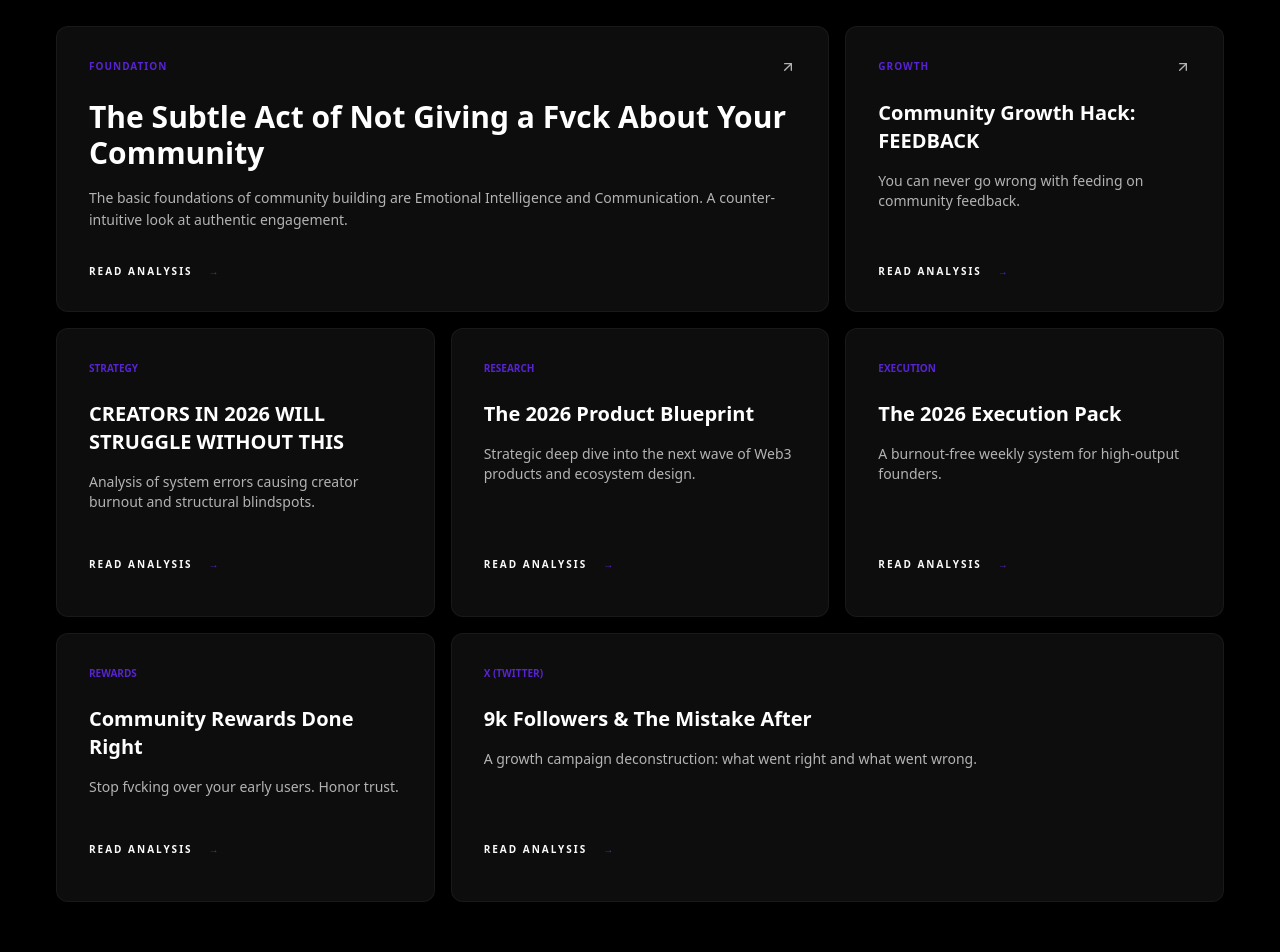
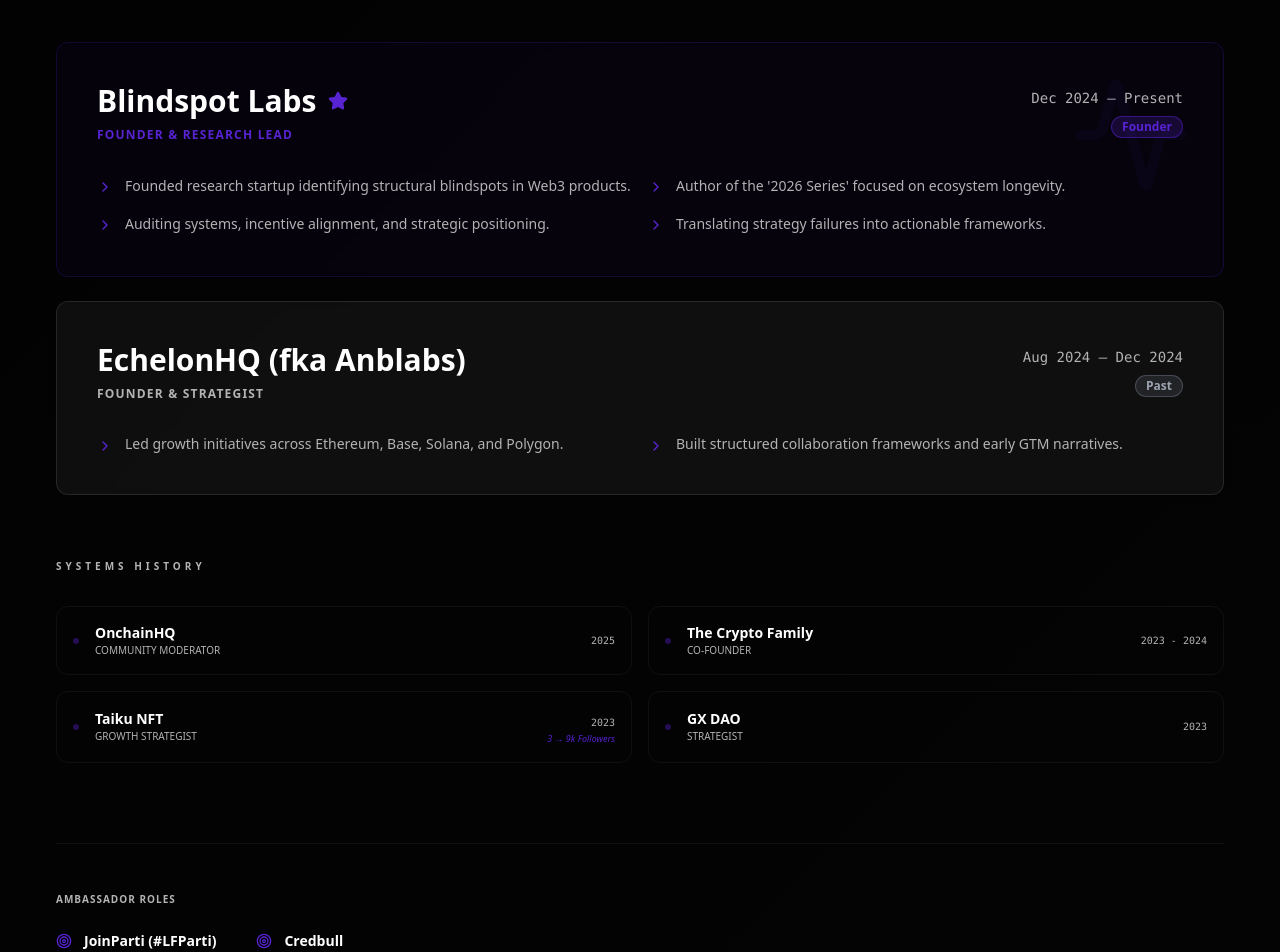
Before and after one commit to 0xmojeeb/mojeeb, a React (Vite) app: page / in a window 1280 px wide. Shown: the part 3380-4332 px from the top of the page. Built offline with nearby package versions, Linux system fonts and the light colour scheme.

Commit message:
Rename Blog component to Experience

```diff
--- a/src/components/Experience.tsx
+++ b/src/components/Experience.tsx
@@ -1,128 +1,143 @@
 import { Card, CardContent } from "@/components/ui/card";
-import { Button } from "@/components/ui/button";
-import { ArrowUpRight } from "lucide-react";
+import { Badge } from "@/components/ui/badge";
+import { Star, ChevronRight, Activity, Target } from "lucide-react";
 
-const Blog = () => {
+const Experience = () => {
   return (
-    <section id="blog" className="py-24 px-6 bg-background">
+    <section id="experience" className="py-24 px-6 bg-background/50">
       <div className="container mx-auto">
-        {/* HEADER */}
-        <div className="flex flex-col md:flex-row md:items-end justify-between mb-16 gap-6 text-white text-left">
-          <div className="max-w-2xl">
-            <span className="text-primary text-[10px] font-bold tracking-[0.4em] uppercase mb-4 block">
-              Intelligence Feed
-            </span>
-            <h2 className="text-4xl md:text-6xl font-bold leading-tight">
-              Featured <span className="gradient-text">Posts.</span>
-            </h2>
-          </div>
-          <p className="text-muted-foreground text-sm uppercase tracking-widest max-w-[200px] leading-relaxed border-l border-white/10 pl-4 font-bold">
-            Public thinking on systems and structural blindspots.
-          </p>
+        {/* 1. STRATEGIC HEADER */}
+        <div className="max-w-4xl mb-20">
+          <span className="text-primary text-[10px] font-bold tracking-[0.4em] uppercase mb-4 block">
+            The Track Record
+          </span>
+          <h2 className="text-4xl md:text-6xl font-bold mb-8 leading-tight text-white">
+            Systems <span className="gradient-text">History.</span>
+          </h2>
         </div>
 
-        {/* ROW 1: THE PILLARS (2/3 + 1/3) */}
-        <div className="grid grid-cols-1 md:grid-cols-3 gap-4 mb-4">
-          <Card className="glass-card group hover:border-primary/50 transition-all duration-300 flex flex-col md:col-span-2">
-            <CardContent className="p-8 flex flex-col h-full text-left">
-              <div className="flex justify-between items-start mb-6">
-                <span className="text-[10px] font-bold tracking-widest text-primary uppercase">Foundation</span>
-                <ArrowUpRight className="w-4 h-4 text-muted-foreground group-hover:text-primary" />
+        {/* 2. HIGH-IMPACT FEATURED ROLES */}
+        <div className="grid grid-cols-1 gap-6 mb-16">
+          {/* BLINDSPOT LABS */}
+          <Card className="glass-card border-primary/20 bg-primary/5 overflow-hidden group">
+            <CardContent className="p-8 md:p-10 relative">
+              <div className="absolute top-0 right-0 p-8 opacity-5 group-hover:opacity-10 transition-opacity">
+                <Activity size={120} className="text-primary" />
               </div>
-              <h3 className="text-2xl md:text-3xl font-bold mb-4 text-white group-hover:text-primary transition-colors">
-                The Subtle Act of Not Giving a Fvck About Your Community
-              </h3>
-              <p className="text-muted-foreground mb-8 leading-relaxed text-sm flex-grow">
-                The basic foundations of community building are Emotional Intelligence and Communication. A counter-intuitive look at authentic engagement.
-              </p>
-              <Button variant="ghost" className="w-fit p-0 h-auto font-bold text-[10px] uppercase tracking-[0.2em] hover:bg-transparent hover:text-white group/btn" asChild>
-                <a href="https://mojeebhq.medium.com/the-subtle-act-of-not-giving-a-fvck-about-your-community-community-building-31043b5160aa" target="_blank">
-                  Read Analysis <span className="text-primary group-hover/btn:translate-x-1 transition-transform inline-block ml-2">→</span>
-                </a>
-              </Button>
+              <div className="flex flex-col md:flex-row md:items-center justify-between gap-4 mb-8">
+                <div>
+                  <div className="flex items-center gap-3 mb-2">
+                    <h3 className="text-2xl md:text-3xl font-bold text-white">Blindspot Labs</h3>
+                    <Star className="w-5 h-5 text-primary fill-current" />
+                  </div>
+                  <p className="text-primary font-bold tracking-widest text-xs uppercase text-left">Founder & Research Lead</p>
+                </div>
+                <div className="flex flex-col md:items-end text-left md:text-right">
+                  <span className="text-sm text-muted-foreground font-mono">Dec 2024 – Present</span>
+                  <Badge variant="outline" className="mt-2 bg-primary/20 text-primary border-primary/50">Founder</Badge>
+                </div>
+              </div>
+              <ul className="grid grid-cols-1 md:grid-cols-2 gap-4 text-left">
+                <li className="flex items-start gap-3 text-muted-foreground"><ChevronRight className="w-4 h-4 text-primary shrink-0 mt-1" /> <span className="text-sm leading-relaxed">Founded research startup identifying structural blindspots in Web3 products.</span></li>
+                <li className="flex items-start gap-3 text-muted-foreground"><ChevronRight className="w-4 h-4 text-primary shrink-0 mt-1" /> <span className="text-sm leading-relaxed">Author of the '2026 Series' focused on ecosystem longevity.</span></li>
+                <li className="flex items-start gap-3 text-muted-foreground"><ChevronRight className="w-4 h-4 text-primary shrink-0 mt-1" /> <span className="text-sm leading-relaxed">Auditing systems, incentive alignment, and strategic positioning.</span></li>
+                <li className="flex items-start gap-3 text-muted-foreground"><ChevronRight className="w-4 h-4 text-primary shrink-0 mt-1" /> <span className="text-sm leading-relaxed">Translating strategy failures into actionable frameworks.</span></li>
+              </ul>
             </CardContent>
           </Card>
 
-          <Card className="glass-card group hover:border-primary/50 transition-all duration-300 flex flex-col">
-            <CardContent className="p-8 flex flex-col h-full text-left">
-              <div className="flex justify-between items-start mb-6">
-                <span className="text-[10px] font-bold tracking-widest text-primary uppercase">Growth</span>
-                <ArrowUpRight className="w-4 h-4 text-muted-foreground group-hover:text-primary" />
+          {/* ECHELON HQ */}
+          <Card className="glass-card border-white/10 bg-white/5 overflow-hidden group">
+            <CardContent className="p-8 md:p-10">
+              <div className="flex flex-col md:flex-row md:items-center justify-between gap-4 mb-8">
+                <div>
+                  <h3 className="text-2xl md:text-3xl font-bold text-white mb-2">EchelonHQ (fka Anblabs)</h3>
+                  <p className="text-muted-foreground font-bold tracking-widest text-xs uppercase text-left">Founder & Strategist</p>
+                </div>
+                <div className="flex flex-col md:items-end text-left md:text-right">
+                  <span className="text-sm text-muted-foreground font-mono">Aug 2024 – Dec 2024</span>
+                  <Badge variant="outline" className="mt-2 bg-gray-500/20 text-gray-400 border-gray-500/50">Past</Badge>
+                </div>
               </div>
-              <h3 className="text-xl font-bold mb-4 text-white group-hover:text-primary">Community Growth Hack: FEEDBACK</h3>
-              <p className="text-muted-foreground mb-8 text-sm flex-grow">You can never go wrong with feeding on community feedback.</p>
-              <Button variant="ghost" className="w-fit p-0 h-auto font-bold text-[10px] uppercase tracking-[0.2em] hover:bg-transparent" asChild>
-                <a href="https://mojeebhq.medium.com/the-subtle-act-of-not-giving-a-fvck-about-your-community-community-building-6afe90b633f4" target="_blank">
-                  Read Analysis <span className="text-primary ml-2">→</span>
-                </a>
-              </Button>
+              <ul className="grid grid-cols-1 md:grid-cols-2 gap-4 text-left">
+                <li className="flex items-start gap-3 text-muted-foreground"><ChevronRight className="w-4 h-4 text-primary shrink-0 mt-1" /> <span className="text-sm">Led growth initiatives across Ethereum, Base, Solana, and Polygon.</span></li>
+                <li className="flex items-start gap-3 text-muted-foreground"><ChevronRight className="w-4 h-4 text-primary shrink-0 mt-1" /> <span className="text-sm">Built structured collaboration frameworks and early GTM narratives.</span></li>
+              </ul>
             </CardContent>
           </Card>
         </div>
 
-        {/* ROW 2: STRATEGY TRIO (3 EQUAL COLUMNS) */}
-        <div className="grid grid-cols-1 md:grid-cols-3 gap-4 mb-4">
-          <Card className="glass-card group hover:border-primary/50 transition-all duration-300 flex flex-col">
-            <CardContent className="p-8 flex flex-col h-full text-left">
-              <span className="text-[10px] font-bold text-primary uppercase mb-6">Strategy</span>
-              <h3 className="text-xl font-bold mb-4 text-white">CREATORS IN 2026 WILL STRUGGLE WITHOUT THIS</h3>
-              <p className="text-muted-foreground mb-8 text-sm flex-grow">Analysis of system errors causing creator burnout and structural blindspots.</p>
-              <Button variant="ghost" className="w-fit p-0 font-bold text-[10px] uppercase tracking-[0.2em] hover:bg-transparent" asChild>
-                <a href="https://x.com/MojeebHQ/status/2009497216109695467?s=20" target="_blank">Read Analysis <span className="text-primary ml-2">→</span></a>
-              </Button>
-            </CardContent>
-          </Card>
-
-          <Card className="glass-card group hover:border-primary/50 transition-all duration-300 flex flex-col">
-            <CardContent className="p-8 flex flex-col h-full text-left">
-              <span className="text-[10px] font-bold text-primary uppercase mb-6">Research</span>
-              <h3 className="text-xl font-bold mb-4 text-white">The 2026 Product Blueprint</h3>
-              <p className="text-muted-foreground mb-8 text-sm flex-grow">Strategic deep dive into the next wave of Web3 products and ecosystem design.</p>
-              <Button variant="ghost" className="w-fit p-0 font-bold text-[10px] uppercase tracking-[0.2em] hover:bg-transparent" asChild>
-                <a href="https://x.com/MojeebHQ/status/2009997538267435511?s=20" target="_blank">Read Analysis <span className="text-primary ml-2">→</span></a>
-              </Button>
-            </CardContent>
-          </Card>
-
-          <Card className="glass-card group hover:border-primary/50 transition-all duration-300 flex flex-col">
-            <CardContent className="p-8 flex flex-col h-full text-left">
-              <span className="text-[10px] font-bold text-primary uppercase mb-6">Execution</span>
-              <h3 className="text-xl font-bold mb-4 text-white">The 2026 Execution Pack</h3>
-              <p className="text-muted-foreground mb-8 text-sm flex-grow">A burnout-free weekly system for high-output founders.</p>
-              <Button variant="ghost" className="w-fit p-0 font-bold text-[10px] uppercase tracking-[0.2em] hover:bg-transparent" asChild>
-                <a href="https://x.com/MojeebHQ/status/2010457986670448657?s=20" target="_blank">Read Analysis <span className="text-primary ml-2">→</span></a>
-              </Button>
-            </CardContent>
-          </Card>
+        {/* 3. EVOLUTIONARY LOG (PAST ROLES) */}
+        <div className="mb-20">
+          <h3 className="text-[10px] uppercase tracking-[0.4em] text-muted-foreground mb-8 font-bold text-left">Systems History</h3>
+          <div className="grid grid-cols-1 md:grid-cols-2 gap-4">
+            {/* ITEM 1 */}
+            <div className="flex items-center justify-between p-4 border border-white/5 rounded-lg hover:bg-white/5 transition-colors">
+              <div className="flex items-center gap-4">
+                <div className="w-1.5 h-1.5 rounded-full bg-primary/40" />
+                <div className="text-left">
+                  <p className="text-sm font-bold text-white">OnchainHQ</p>
+                  <p className="text-[10px] text-muted-foreground uppercase">Community Moderator</p>
+                </div>
+              </div>
+              <span className="text-[10px] font-mono text-muted-foreground">2025</span>
+            </div>
+            {/* ITEM 2 */}
+            <div className="flex items-center justify-between p-4 border border-white/5 rounded-lg hover:bg-white/5 transition-colors">
+              <div className="flex items-center gap-4">
+                <div className="w-1.5 h-1.5 rounded-full bg-primary/40" />
+                <div className="text-left">
+                  <p className="text-sm font-bold text-white">The Crypto Family</p>
+                  <p className="text-[10px] text-muted-foreground uppercase">Co-Founder</p>
+                </div>
+              </div>
+              <span className="text-[10px] font-mono text-muted-foreground">2023 - 2024</span>
+            </div>
+            {/* ITEM 3 */}
+            <div className="flex items-center justify-between p-4 border border-white/5 rounded-lg hover:bg-white/5 transition-colors">
+              <div className="flex items-center gap-4">
+                <div className="w-1.5 h-1.5 rounded-full bg-primary/40" />
+                <div className="text-left">
+                  <p className="text-sm font-bold text-white">Taiku NFT</p>
+                  <p className="text-[10px] text-muted-foreground uppercase">Growth Strategist</p>
+                </div>
+              </div>
+              <div className="text-right">
+                <span className="text-[10px] font-mono text-muted-foreground">2023</span>
+                <p className="text-[9px] text-primary italic">3 → 9k Followers</p>
+              </div>
+            </div>
+            {/* ITEM 4 */}
+            <div className="flex items-center justify-between p-4 border border-white/5 rounded-lg hover:bg-white/5 transition-colors">
+              <div className="flex items-center gap-4">
+                <div className="w-1.5 h-1.5 rounded-full bg-primary/40" />
+                <div className="text-left">
+                  <p className="text-sm font-bold text-white">GX DAO</p>
+                  <p className="text-[10px] text-muted-foreground uppercase">Strategist</p>
+                </div>
+              </div>
+              <span className="text-[10px] font-mono text-muted-foreground">2023</span>
+            </div>
+          </div>
         </div>
 
-        {/* ROW 3: REWARDS (1/3 + 2/3) */}
-        <div className="grid grid-cols-1 md:grid-cols-3 gap-4">
-          <Card className="glass-card group hover:border-primary/50 transition-all duration-300 flex flex-col">
-            <CardContent className="p-8 flex flex-col h-full text-left">
-              <span className="text-[10px] font-bold text-primary uppercase mb-6">Rewards</span>
-              <h3 className="text-xl font-bold mb-4 text-white">Community Rewards Done Right</h3>
-              <p className="text-muted-foreground mb-8 text-sm flex-grow">Stop fvcking over your early users. Honor trust.</p>
-              <Button variant="ghost" className="w-fit p-0 font-bold text-[10px] uppercase tracking-[0.2em] hover:bg-transparent" asChild>
-                <a href="https://mojeebhq.medium.com/community-rewards-done-right-stop-fvcking-over-your-early-users-e3ac552c3f9b" target="_blank">Read Analysis <span className="text-primary ml-2">→</span></a>
-              </Button>
-            </CardContent>
-          </Card>
-
-          <Card className="glass-card group hover:border-primary/50 transition-all duration-300 flex flex-col md:col-span-2 text-left">
-            <CardContent className="p-8 flex flex-col h-full">
-              <span className="text-[10px] font-bold text-primary uppercase mb-6">X (Twitter)</span>
-              <h3 className="text-xl font-bold mb-4 text-white">9k Followers & The Mistake After</h3>
-              <p className="text-muted-foreground mb-8 text-sm flex-grow">A growth campaign deconstruction: what went right and what went wrong.</p>
-              <Button variant="ghost" className="w-fit p-0 font-bold text-[10px] uppercase tracking-[0.2em] hover:bg-transparent" asChild>
-                <a href="https://x.com/MojeebHQ/status/1971794428789461365" target="_blank">Read Analysis <span className="text-primary ml-2">→</span></a>
-              </Button>
-            </CardContent>
-          </Card>
+        {/* 4. AMBASSADORSHIPS */}
+        <div className="pt-12 border-t border-white/5 text-left">
+          <p className="text-[10px] uppercase tracking-widest text-muted-foreground mb-6 font-bold">Ambassador Roles</p>
+          <div className="flex flex-wrap gap-10">
+            <div className="flex items-center gap-3">
+              <Target className="w-4 h-4 text-primary" />
+              <span className="text-sm font-bold text-white">JoinParti (#LFParti)</span>
+            </div>
+            <div className="flex items-center gap-3">
+              <Target className="w-4 h-4 text-primary" />
+              <span className="text-sm font-bold text-white">Credbull</span>
+            </div>
+          </div>
         </div>
       </div>
     </section>
   );
 };
 
-export default Blog;
+export default Experience;
```
